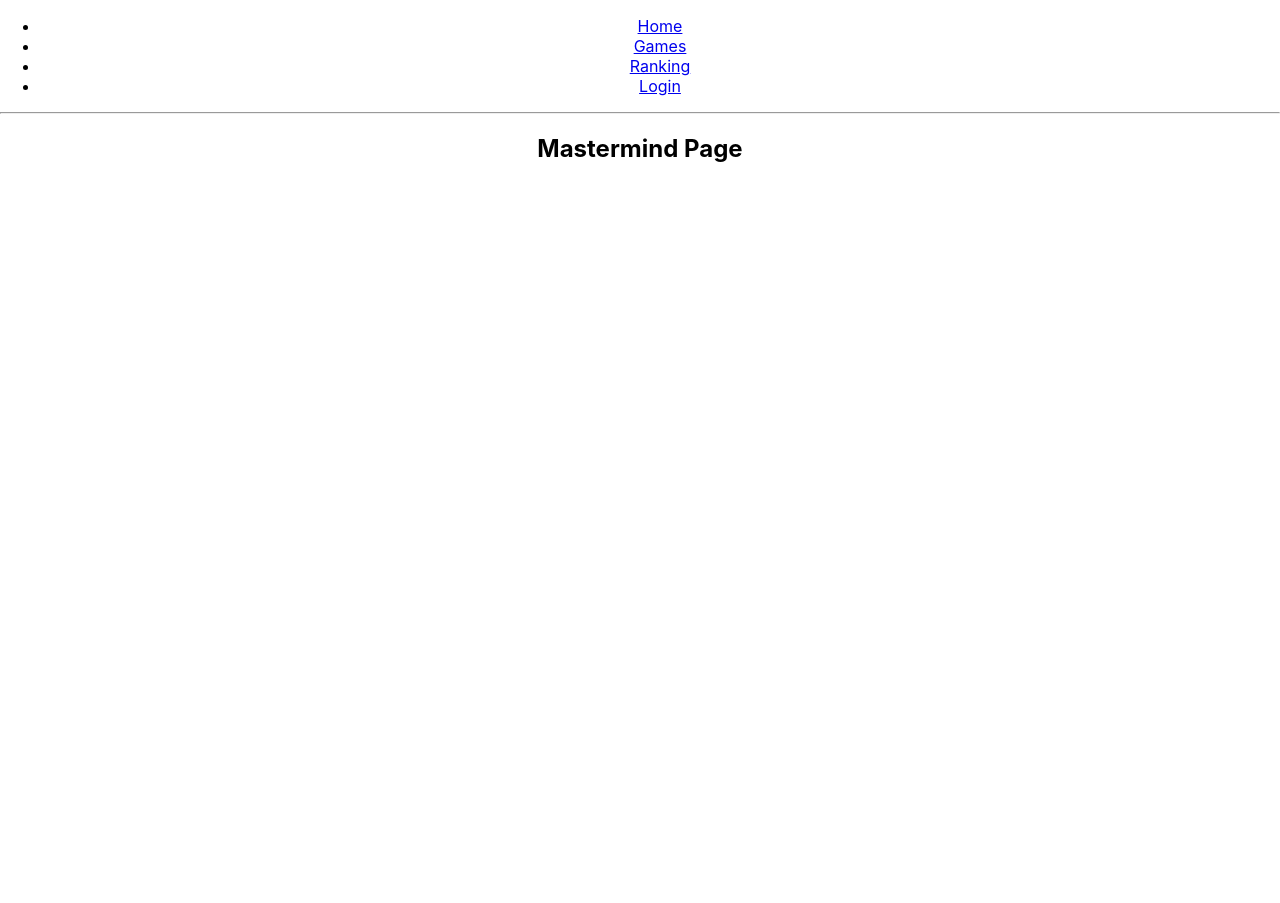
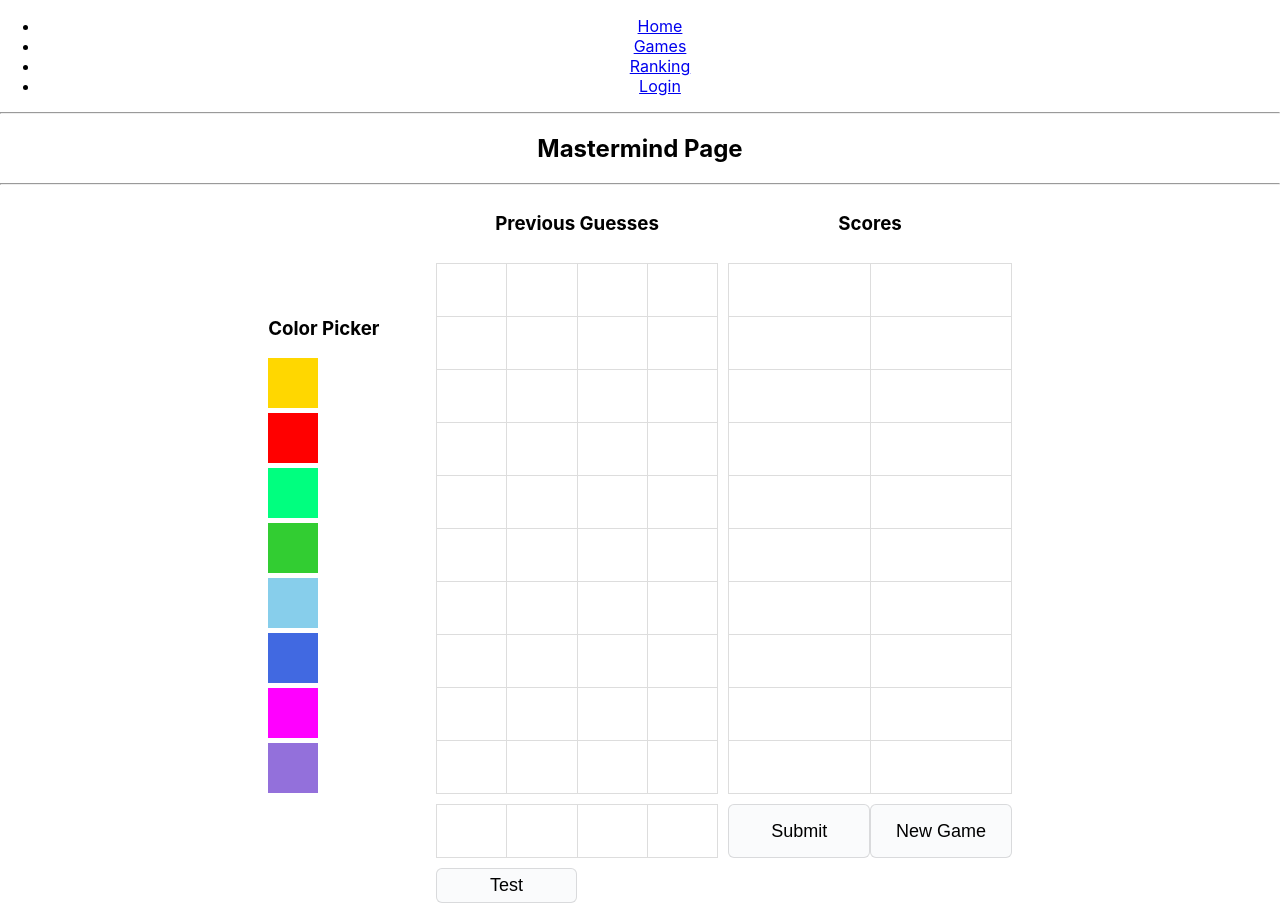
Before and after one commit to AntonDybko/awesomeGames, a React (Create React App) app in the folder client/: page /games/mastermind in a window 1280 px wide. Before the commit the page ends 800 px from the top, so only its background shows below. Built offline with nearby package versions, Linux system fonts and the light colour scheme.

Commit message:
mastermind game component

```diff
--- a/client/src/components/mastermind-page/MastermindPage.tsx
+++ b/client/src/components/mastermind-page/MastermindPage.tsx
@@ -1,7 +1,11 @@
+import Mastermind from "components/mastermind/Mastermind";
+
 const MastermindPage = () => {
     return (
         <div>
             <h2>Mastermind Page</h2>
+            <hr />
+            <Mastermind />
         </div>
     );
 }
--- /dev/null
+++ b/client/src/components/mastermind/Mastermind.css
@@ -0,0 +1,58 @@
+.mastermind {
+  display: flex;
+  justify-content: space-around;
+  align-items: center;
+  margin: auto;
+  width: 50rem;
+}
+
+.color-picker {
+  text-align: center;
+}
+
+.mm-main {
+  width: 36rem;
+  text-align: center;
+  display: grid;
+  grid-template-columns: auto auto;
+  column-gap: 10px;
+  row-gap: 10px;
+}
+
+.color-option.selected {
+  border: 3px solid black;
+}
+
+.color-column {
+  display: flex;
+  flex-direction: column;
+}
+
+.color-option {
+  width: 50px;
+  height: 50px;
+  cursor: pointer;
+  margin-bottom: 5px;
+}
+
+.mm-table {
+  border-collapse: collapse;
+}
+
+.mm-table td {
+  width: 50px;
+  height: 50px;
+  cursor: pointer;
+  border: 1px solid #ddd;
+}
+
+button {
+  background-color: #FAFBFC;
+  border: 1px solid rgba(27, 31, 35, 0.15);
+  border-radius: 6px;
+  cursor: pointer;
+  font-size: 18px;
+  padding: 6px 16px;
+  width:50%;
+  height:100%;
+}
--- a/client/src/components/mastermind/Mastermind.tsx
+++ b/client/src/components/mastermind/Mastermind.tsx
@@ -1,9 +1,209 @@
-const Mastermind = () => {
-    return (
-        <div>
-            <h2>Mastermind</h2>
+import React, { useState, useEffect } from 'react';
+import './Mastermind.css';
+
+
+const Mastermind: React.FC = () => {
+  const [selectedColor, setSelectedColor] = useState<string>('');
+  const [previousGuesses, setPreviousGuesses] = useState<string[][]>(Array.from({ length: 10 }, () => Array(4).fill('')));
+  const [guess, setGuess] = useState<string[]>(Array(4).fill(''));
+  const [remainingAttempts, setRemainingAttempts] = useState<number>(9);
+  const [secretCode, setSecretCode] = useState<string[]>(Array(4).fill(''));
+  const [scores, setScores] = useState<number[][]>(Array.from({ length: 10 }, () => Array(2).fill('')));
+  const [gameResult, setGameResult] = useState<string>('');
+  const [buttonDisable, setButtonDisable] = useState<boolean>(false);
+
+  const colors = ['gold', 'red', 'springgreen', 'limegreen', 'skyblue', 'royalblue', 'fuchsia', 'mediumpurple',];
+
+  const handleColorSelect = (color: string) => {
+    setSelectedColor(color);
+  };
+
+  const handleAlterGuess = (col: number) => {
+    const updatedGuess = [...guess];
+    updatedGuess[col] = selectedColor;
+    setGuess(updatedGuess);
+  };
+
+  // dodaje ruch do historii ruchów
+  const handleAddGuess = (guess: string[], i: number) => {
+    setPreviousGuesses((prevState) => {
+      return prevState.map((row, index) => {
+        if (index === i) {
+          return guess;
+        }
+        return row;
+      })
+    })
+  };
+
+  // dodaje wynik do histori wynikow
+  const handleAddScore = (score: number[], i: number) => {
+    setScores((prevState) => {
+      return prevState.map((row, index) => {
+        if (index === i) {
+          return score;
+        }
+        return row;
+      })
+    });
+  };
+
+  const handleNewGuess = () => {
+    handleAddGuess(guess, remainingAttempts);
+
+    const result = checkGuess();
+    handleAddScore(result, remainingAttempts);
+
+    setGuess(Array(4).fill(''));
+
+    if (result[0] === 4) {
+      setGameResult('win');
+      setButtonDisable(true);
+    }
+
+    setRemainingAttempts(remainingAttempts - 1);
+
+    if (remainingAttempts === 0) {
+      setGameResult('lose');
+      setButtonDisable(true);
+    }
+  }
+
+  // zwraca tablice z dwiema wartościami: liczba odgadniętych kolorów i liczba kolorów na złej pozycji
+  const checkGuess = (): number[] => {
+    let tmpGuess = [...guess];
+    let tmpSecret = [...secretCode];
+    let correct = 0;
+    let misplaced = 0;
+
+    for (let i = 0; i < tmpSecret.length; i++) {
+      if (tmpSecret[i] === tmpGuess[i]) {
+        correct++;
+        tmpSecret[i] = "";
+        tmpGuess[i] = "";
+      }
+    }
+
+    for (let i = 0; i < tmpSecret.length; i++) {
+      if (tmpGuess[i] === "") continue;
+
+      const indexInSecretCode = tmpSecret.indexOf(guess[i]);
+
+      if (indexInSecretCode !== -1) {
+        misplaced++;
+        tmpSecret[indexInSecretCode] = ""
+      }
+    }
+    return [correct, misplaced];
+  };
+
+  // resetuje wszystkie dane
+  const newGame = () => {
+    setSelectedColor('');
+    setPreviousGuesses(Array.from({ length: 10 }, () => Array(4).fill('')));
+    setGuess(Array(4).fill(''));
+    setRemainingAttempts(9);
+    setSecretCode(generateSecretCode());
+    setScores(Array.from({ length: 10 }, () => Array(2).fill('')));
+    setGameResult('');
+    setButtonDisable(false);
+  }
+
+  // dla testów. pokazuje rozwiązanie
+  const test = () => {
+    console.log(secretCode);
+  }
+
+  const generateSecretCode = (): string[] => {
+    const secretCode = [];
+    for (let i = 0; i < 4; i++) {
+      const randomIndex = Math.floor(Math.random() * colors.length);
+      secretCode.push(colors[randomIndex]);
+    }
+    return secretCode;
+  };
+
+  useEffect(() => {
+    setSecretCode(generateSecretCode());
+  }, []);
+
+  return (
+    <div>
+      <div className="mastermind">
+        <div className="color-picker">
+          <h3>Color Picker</h3>
+          <div className="color-column">
+            {colors.map((color, index) => (
+              <div
+                key={index}
+                className={`color-option ${selectedColor === color ? 'selected' : ''}`}
+                style={{ backgroundColor: color }}
+                onClick={() => handleColorSelect(color)}
+              ></div>
+            ))}
+          </div>
         </div>
-    );
-}
+
+        <div className="mm-main">
+          <h3>Previous Guesses</h3>
+          <h3>Scores</h3>
+
+          <table className="mm-table">
+            <tbody>
+              {previousGuesses.map((row, rowIndex) => (
+                <tr key={rowIndex}>
+                  {row.map((cell, colIndex) => (
+                    <td
+                      key={colIndex}
+                      style={{ backgroundColor: cell }}
+                    ></td>
+                  ))}
+                </tr>
+              ))}
+            </tbody>
+          </table>
+          <table className="mm-table">
+            <tbody>
+              {scores.map((row, rowIndex) => (
+                <tr key={rowIndex}>
+                  {row.map((cell, colIndex) => (
+                    <td
+                      key={colIndex}
+                    >{cell}</td>
+                  ))}
+                </tr>
+              ))}
+            </tbody>
+          </table>
+
+          <table className="mm-table">
+            <tbody>
+              <tr>
+                {guess.map((cell, colIndex) => (
+                  <td
+                    key={colIndex}
+                    style={{ backgroundColor: cell }}
+                    onClick={() => handleAlterGuess(colIndex)}
+                  ></td>
+                ))}
+              </tr>
+            </tbody>
+          </table>
+          <div>
+            <button disabled={buttonDisable} onClick={handleNewGuess}>Submit</button>
+            <button onClick={newGame}>New Game</button>
+          </div>
+          <button onClick={test}>Test</button>
+        </div>
+      </div>
+      {gameResult === 'win' &&
+        <h2>Yay! You guessed the secret code!</h2>
+      }
+      {gameResult === 'lose' &&
+        <h2>Game over! You have run out of attempts. Better luck next time!</h2>
+      }
+    </div>
+  );
+};
 
 export default Mastermind;
```
